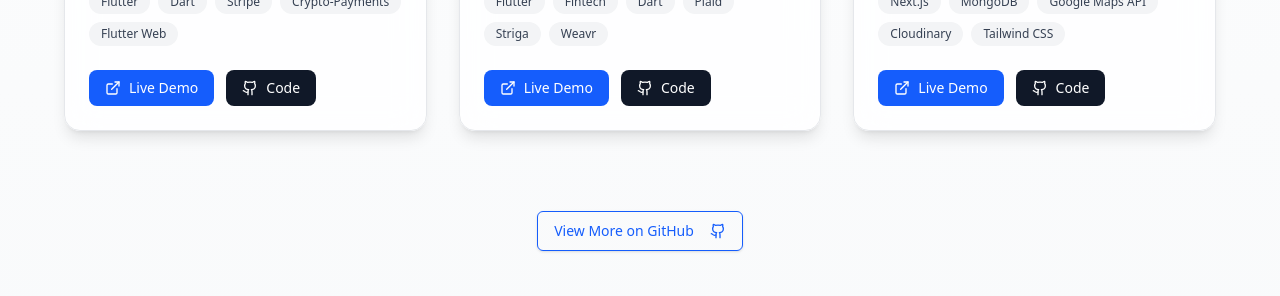
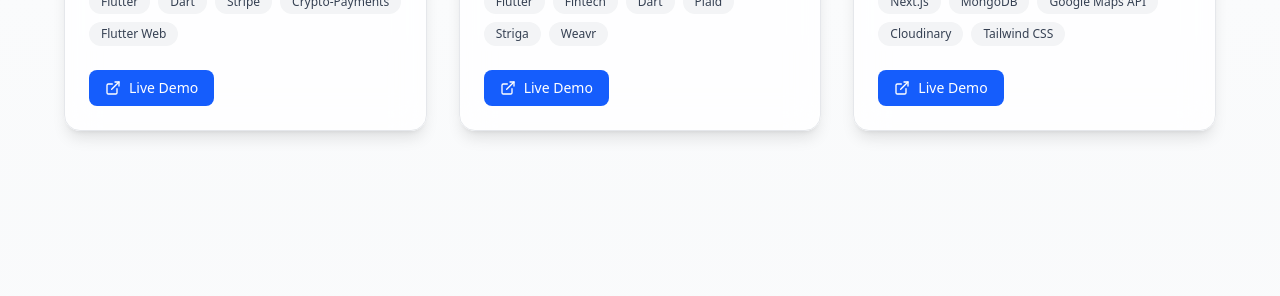
Before and after one commit to syedmubashiralii/mubashir-ali-portfolio-nextjs, a Next.js app: page / in a window 1280 px wide. Shown: the part 4256-4552 px from the top of the page. Built offline with nearby package versions, Linux system fonts and the light colour scheme.

Commit message:
removed github links from projects

```diff
--- a/app/components/Projects.tsx
+++ b/app/components/Projects.tsx
@@ -144,7 +144,7 @@ export default function Projects() {
                     <ExternalLink size={16} /> Live Demo
                   </Link>
                 )}
-                {project.githubLink && (
+                {/* {project.githubLink && (
                   <Link
                     href={project.githubLink}
                     target="_blank"
@@ -152,14 +152,14 @@ export default function Projects() {
                   >
                     <Github size={16} /> Code
                   </Link>
-                )}
+                )} */}
               </div>
             </div>
           </motion.div>
         ))}
 
       </div>
-        <div className="text-center mt-20 items-center">
+        {/* <div className="text-center mt-20 items-center">
           <Button
             asChild
             variant="outline"
@@ -169,7 +169,7 @@ export default function Projects() {
               View More on GitHub <Github className="ml-2 h-4 w-4 group-hover:scale-110 transition-transform" />
             </Link>
           </Button>
-        </div>
+        </div> */}
     </section>
   );
 }
```
